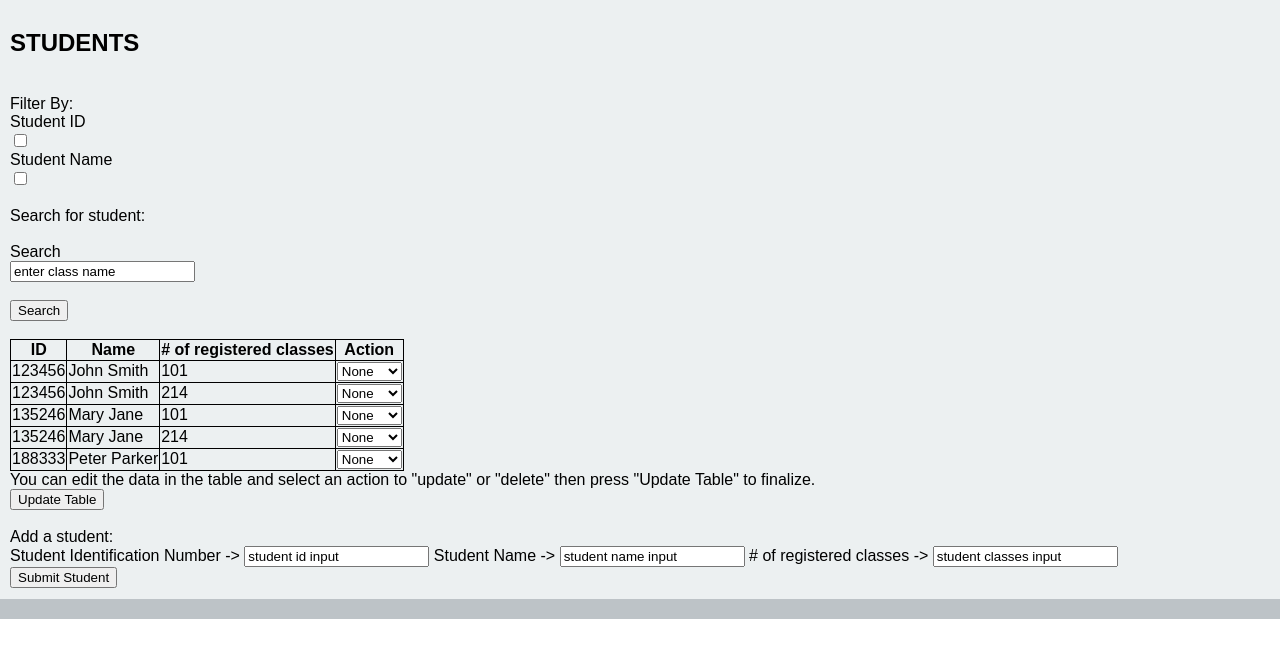
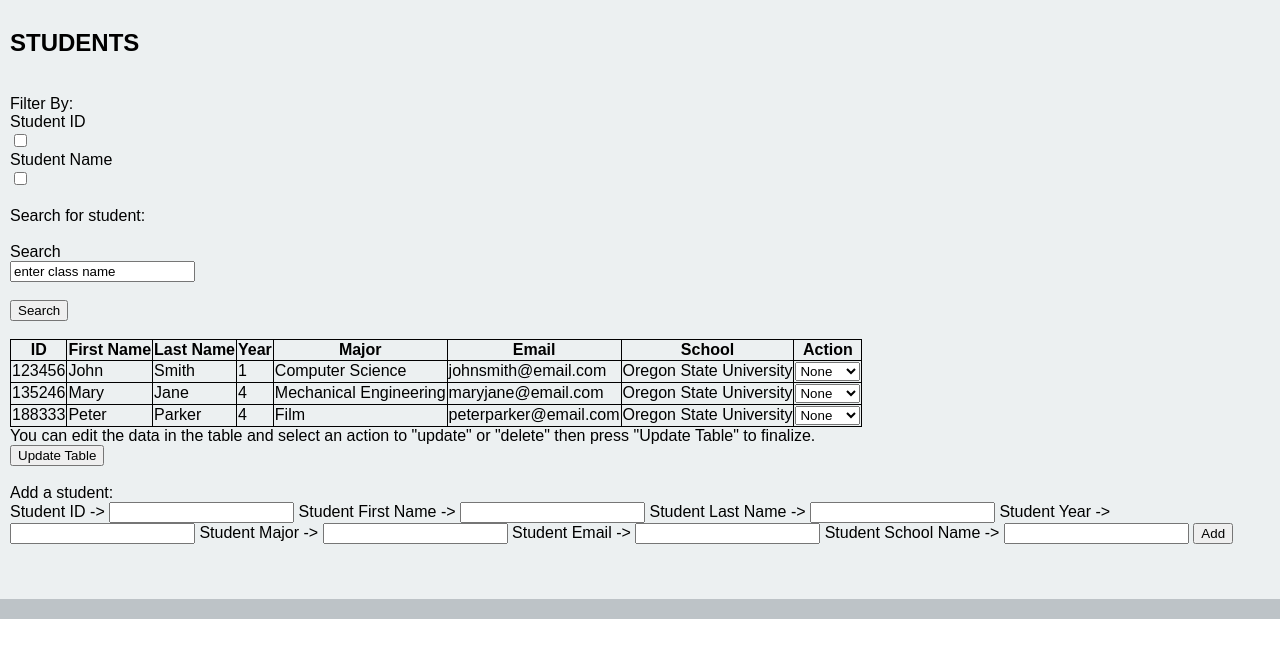
Before and after one commit to mtornatta/CS340_School_Database, a Flask app: page /students in a window 1280 px wide. Shown: the part 47-705 px from the top of the page. Run offline with Flask 2, Linux system fonts and the light colour scheme; data comes from the database, SQL or seed files in the repository; some libraries are stand-ins or nearby versions.

Commit message:
Insert working

```diff
--- a/app.py
+++ b/app.py
@@ -1,4 +1,4 @@
-from flask import Flask, render_template
+from flask import Flask, render_template, request, redirect
 from flask_sqlalchemy import SQLAlchemy
 from sqlalchemy import create_engine
 
@@ -35,6 +35,9 @@ class student(db.Model):
 	email = db.Column(db.String(255))
 	school_name = db.Column(db.String(255))
 
+	def __repr__(self):
+		return "<Title: {}>".format(self.first_name)
+
 @app.route('/')
 def index():
 	return render_template('index.html')
@@ -47,9 +50,17 @@ def classes():
 def teachers():
 	return render_template('teachers.html')
 
-@app.route('/students', methods=['POST','GET'])
+@app.route('/students', methods=["GET","POST"])
 def students():
-	all_students = db.engine.execute("SELECT student.student_id, concat(first_name,' ', last_name) AS Name, class_student.cid FROM student LEFT JOIN class_student ON student.student_id = class_student.sid;")
+	all_students = db.engine.execute("SELECT * FROM student;")
+
+	if request.form:
+		new_student=student(student_id=request.form.get("student_id_input"), first_name=request.form.get("student_fname_input"),
+		last_name=request.form.get("student_lname_input"), year=request.form.get("student_year_input"), major=request.form.get("student_major_input"), email=request.form.get("student_email_input"), school_name=request.form.get("student_school_name_input"))
+		db.session.add(new_student)
+		db.session.commit()
+		return(redirect('/students'))
+
 	return render_template('students.html',student_list=all_students)
 
 @app.route('/schools')
--- a/templates/students.html
+++ b/templates/students.html
@@ -36,15 +36,24 @@
       <table>
         <tr>
           <th>ID</th>
-          <th>Name</th>
-          <th># of registered classes</th>
+          <th>First Name</th>
+          <th>Last Name</th>
+          <th>Year</th>
+          <th>Major</th>
+          <th>Email</th>
+          <th>School</th>
           <th>Action</th>
         </tr>
         {% for row in student_list %}
         <tr>
           <td contenteditable="true"> {{ row.student_id }} </td>
-          <td contenteditable="true"> {{ row.Name }} </td>
-          <td contenteditable="true"> {{ row.cid }} </td>
+          <td contenteditable="true"> {{ row.first_name }} </td>
+          <td contenteditable="true"> {{ row.last_name }} </td>
+          <td contenteditable="true"> {{ row.year }} </td>
+          <td contenteditable="true"> {{ row.major }} </td>
+          <td contenteditable="true"> {{ row.email }} </td>
+          <td contenteditable="true"> {{ row.school_name }} </td>
+
           <td>
             <select id="action">
               <option value="None">None</option>
@@ -69,15 +78,30 @@
       </table>You can edit the data in the table and select an action to "update" or "delete" then press "Update Table" to finalize.<br>
       {% endif %}
       <input type="submit" value="Update Table"><br><br>
+
       Add a student:<br>
-      <form>
-        Student Identification Number ->
-        <input type="text" name="student id input" value="student id input">
-        Student Name ->
-        <input type="text" name="student name input" value="student name input">
-        # of registered classes ->
-        <input type="text" name="student classes input" value="student classes input"><br>
-        <input type="submit" value="Submit Student">
+      <form method="POST" action="/students">
+        Student ID ->
+        <input type="text" name="student_id_input">
+        Student First Name ->
+        <input type="text" name="student_fname_input">
+        Student Last Name ->
+        <input type="text" name="student_lname_input">
+        Student Year ->
+        <input type="text" name="student_year_input">
+        Student Major ->
+        <input type="text" name="student_major_input">
+        Student Email ->
+        <input type="text" name="student_email_input">
+        Student School Name ->
+        <input type="text" name="student_school_name_input">
+          <!--<option value="Oregon State University">Oregon State University</option>
+          <option value="saab">Saab</option>
+          <option value="fiat">Fiat</option>-->
+        </select>
+
+
+        <input type="submit" value="Add">
       </form>
     </section>
 
```
